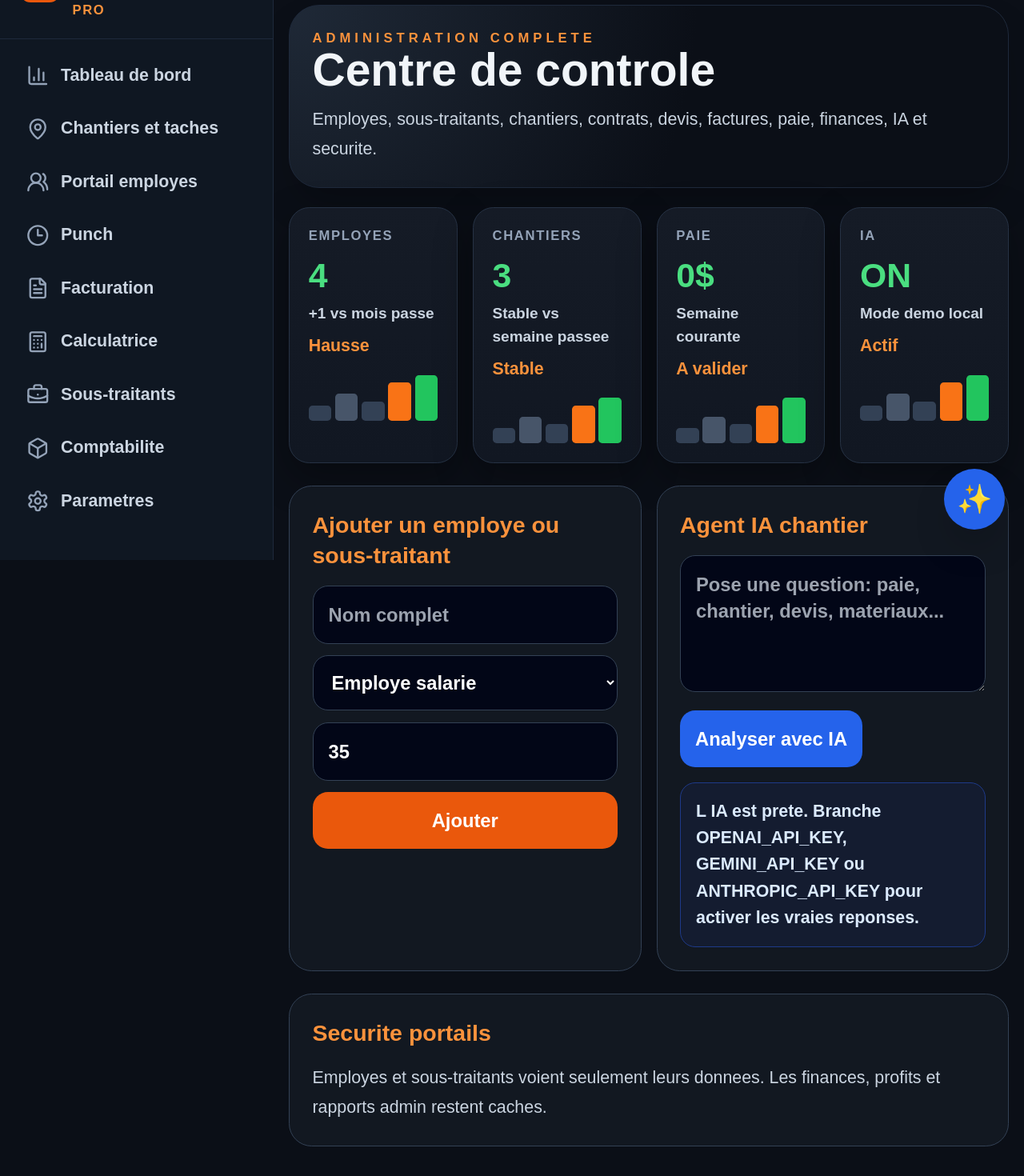
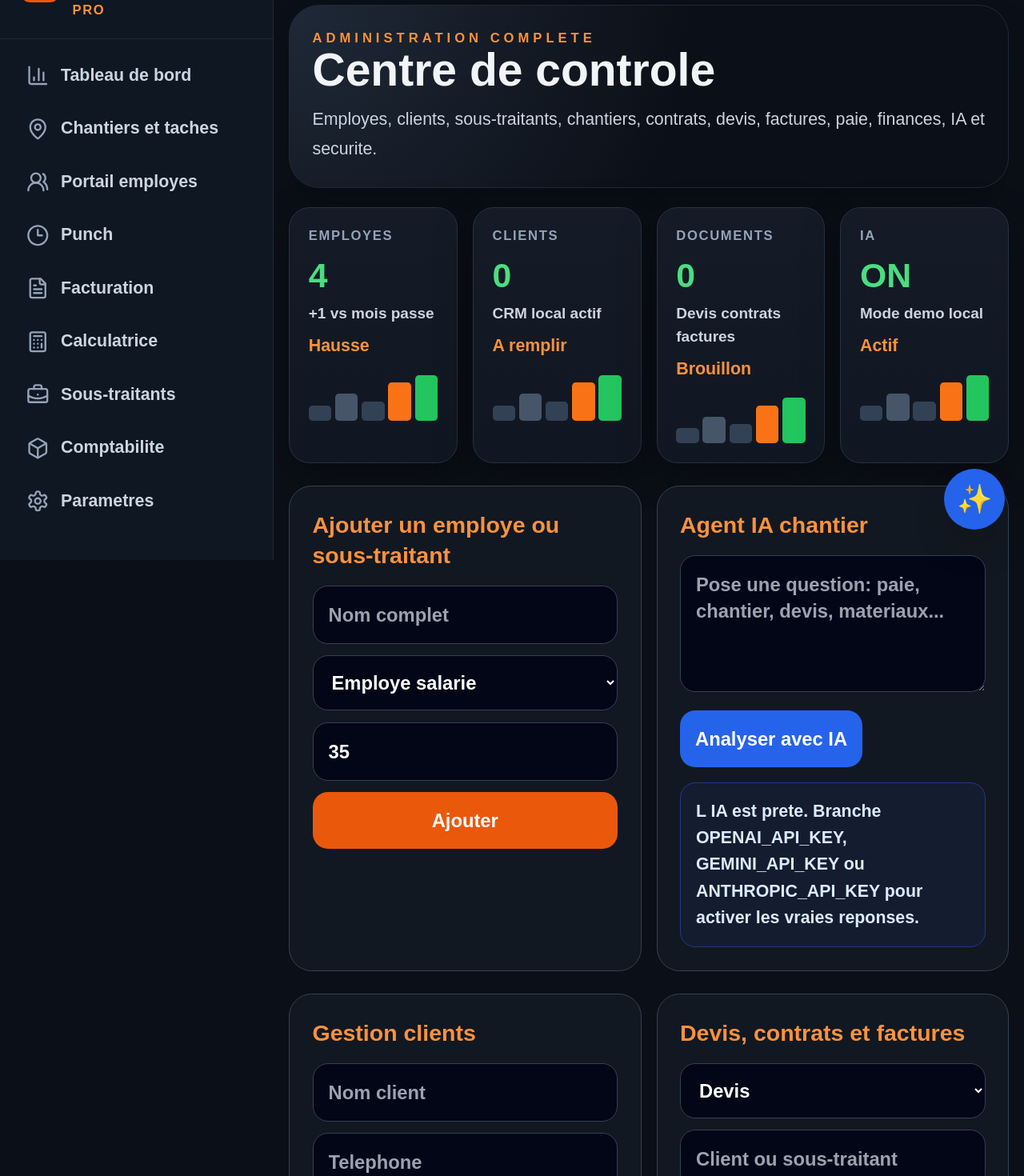
Before and after one commit to bisaillonpatrick1979-dev/Chatgpt-hailite-, a Next.js app: page /admin in a window 1280 px wide. Shown: the part 100-1570 px from the top of the page at 80% size. Built offline with nearby package versions, Linux system fonts and the light colour scheme.

Commit message:
Add client document and invoice tools to admin

```diff
--- a/app/admin/page.tsx
+++ b/app/admin/page.tsx
@@ -1,6 +1,7 @@
 import { AppShell } from "@/components/AppShell";
 import { TrendCard } from "@/components/TrendCard";
 import { AdminTools } from "@/components/AdminTools";
+import { BusinessTools } from "@/components/BusinessTools";
 
 export default function Admin() {
   return (
@@ -8,18 +9,19 @@ export default function Admin() {
       <section className="rounded-[2rem] border border-slate-800 bg-[radial-gradient(circle_at_top_left,#1f2937,#0b0f17_55%)] p-6 shadow-2xl">
         <p className="text-sm font-black uppercase tracking-[0.3em] text-orange-400">Administration complete</p>
         <h1 className="text-5xl font-black">Centre de controle</h1>
-        <p className="large-readable mt-3 text-slate-300">Employes, sous-traitants, chantiers, contrats, devis, factures, paie, finances, IA et securite.</p>
+        <p className="large-readable mt-3 text-slate-300">Employes, clients, sous-traitants, chantiers, contrats, devis, factures, paie, finances, IA et securite.</p>
       </section>
       <section className="mt-5 grid gap-4 md:grid-cols-4">
         <TrendCard label="Employes" value="4" compare="+1 vs mois passe" status="Hausse" />
-        <TrendCard label="Chantiers" value="3" compare="Stable vs semaine passee" status="Stable" />
-        <TrendCard label="Paie" value="0$" compare="Semaine courante" status="A valider" />
+        <TrendCard label="Clients" value="0" compare="CRM local actif" status="A remplir" />
+        <TrendCard label="Documents" value="0" compare="Devis contrats factures" status="Brouillon" />
         <TrendCard label="IA" value="ON" compare="Mode demo local" status="Actif" />
       </section>
       <AdminTools />
+      <BusinessTools />
       <section className="pro-panel mt-6 p-6">
         <h2 className="text-2xl font-black text-orange-400">Securite portails</h2>
-        <p className="large-readable mt-4 text-slate-300">Employes et sous-traitants voient seulement leurs donnees. Les finances, profits et rapports admin restent caches.</p>
+        <p className="large-readable mt-4 text-slate-300">Employes et sous-traitants voient seulement leurs donnees. Les clients, finances, profits, devis, contrats et rapports admin restent caches.</p>
       </section>
     </AppShell>
   );
```
